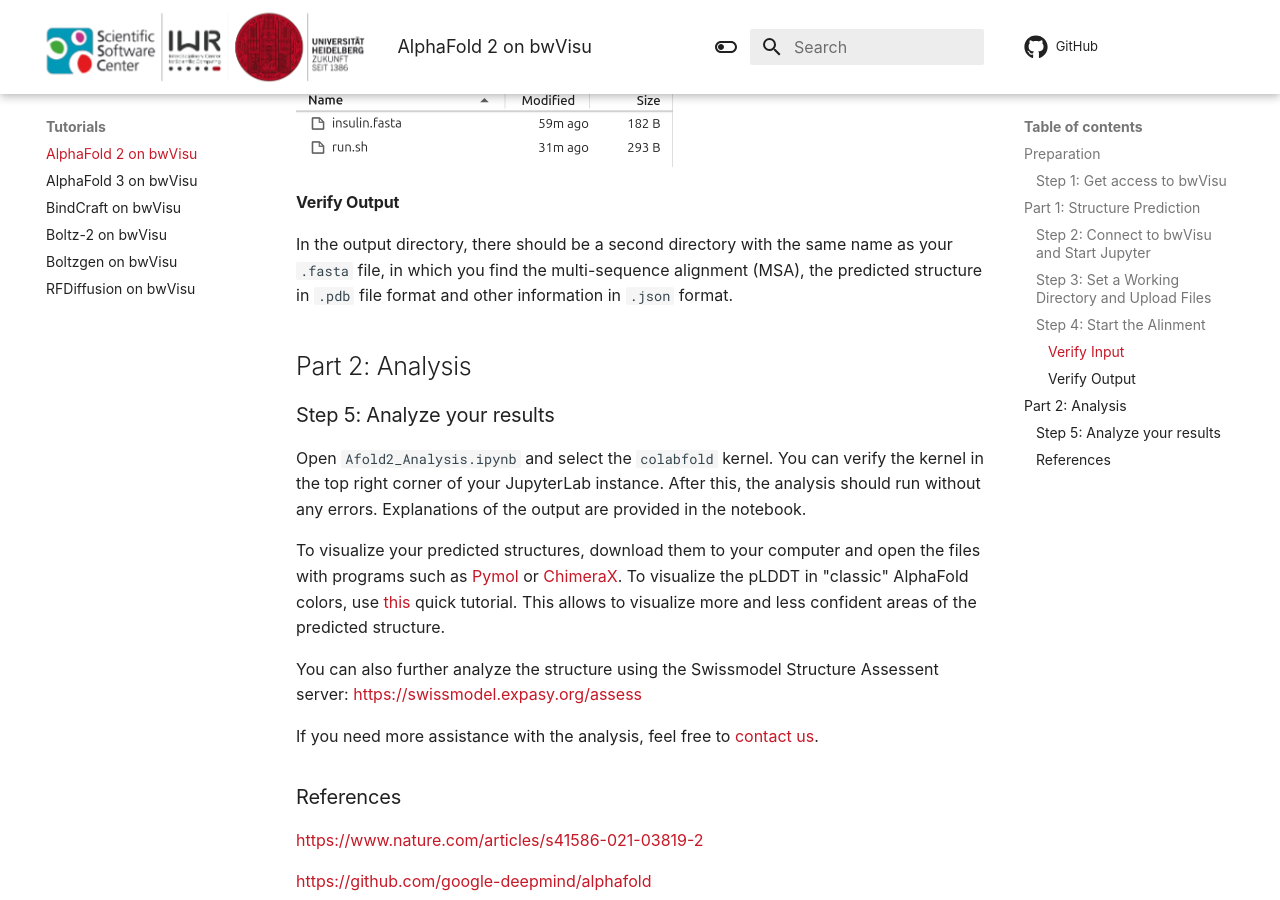
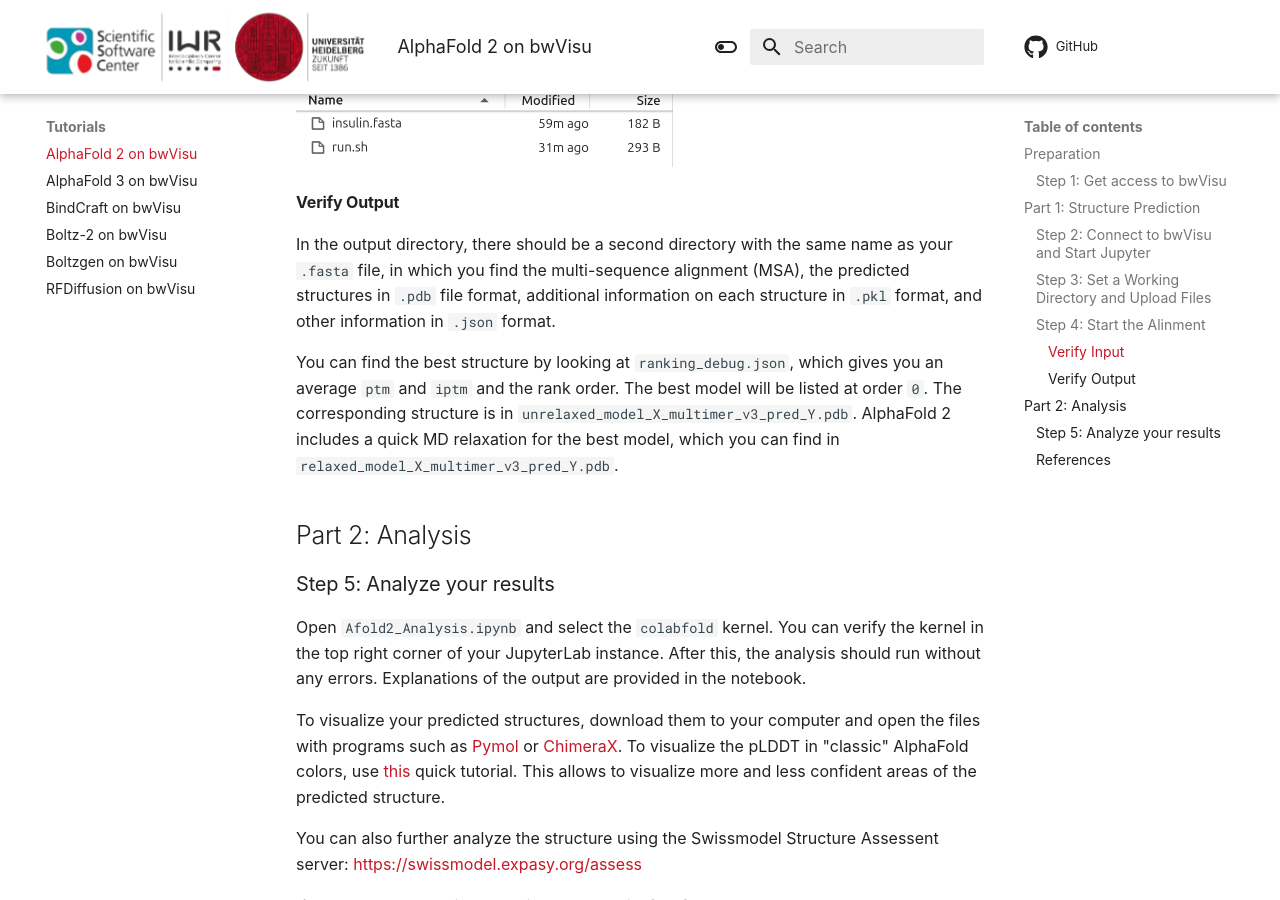
Before and after one commit to ssciwr/BioStructureHub, an MkDocs documentation site: the page built from docs/tutorials/tutorial_AF2_bwVisu.md, in a window 1280 px wide and 900 px high, scrolled down 2477 px. Built offline with MkDocs 1.6.1 and Material for MkDocs 9.7.7, drawn with Linux system fonts in a browser that asks for light colours; comment, search, counter and statistics services are not loaded.

Commit message:
add: output description to tutorial

```diff
--- a/docs/tutorials/tutorial_AF2_bwVisu.md
+++ b/docs/tutorials/tutorial_AF2_bwVisu.md
@@ -55,8 +55,9 @@ Before starting your AlphaFold 2 alignment you should see the following files in
 
 #### Verify Output
 
-In the output directory, there should be a second directory with the same name as your `.fasta` file, in which you find the multi-sequence alignment (MSA), the predicted structure in `.pdb` file format and other information in `.json` format.
+In the output directory, there should be a second directory with the same name as your `.fasta` file, in which you find the multi-sequence alignment (MSA), the predicted structures in `.pdb` file format, additional information on each structure in `.pkl` format, and other information in `.json` format.
 
+You can find the best structure by looking at `ranking_debug.json`, which gives you an average `ptm` and `iptm` and the rank order. The best model will be listed at order `0`. The corresponding structure is in `unrelaxed_model_X_multimer_v3_pred_Y.pdb`. AlphaFold 2 includes a quick MD relaxation for the best model, which you can find in `relaxed_model_X_multimer_v3_pred_Y.pdb`.
 
 ## Part 2: Analysis
 
```
